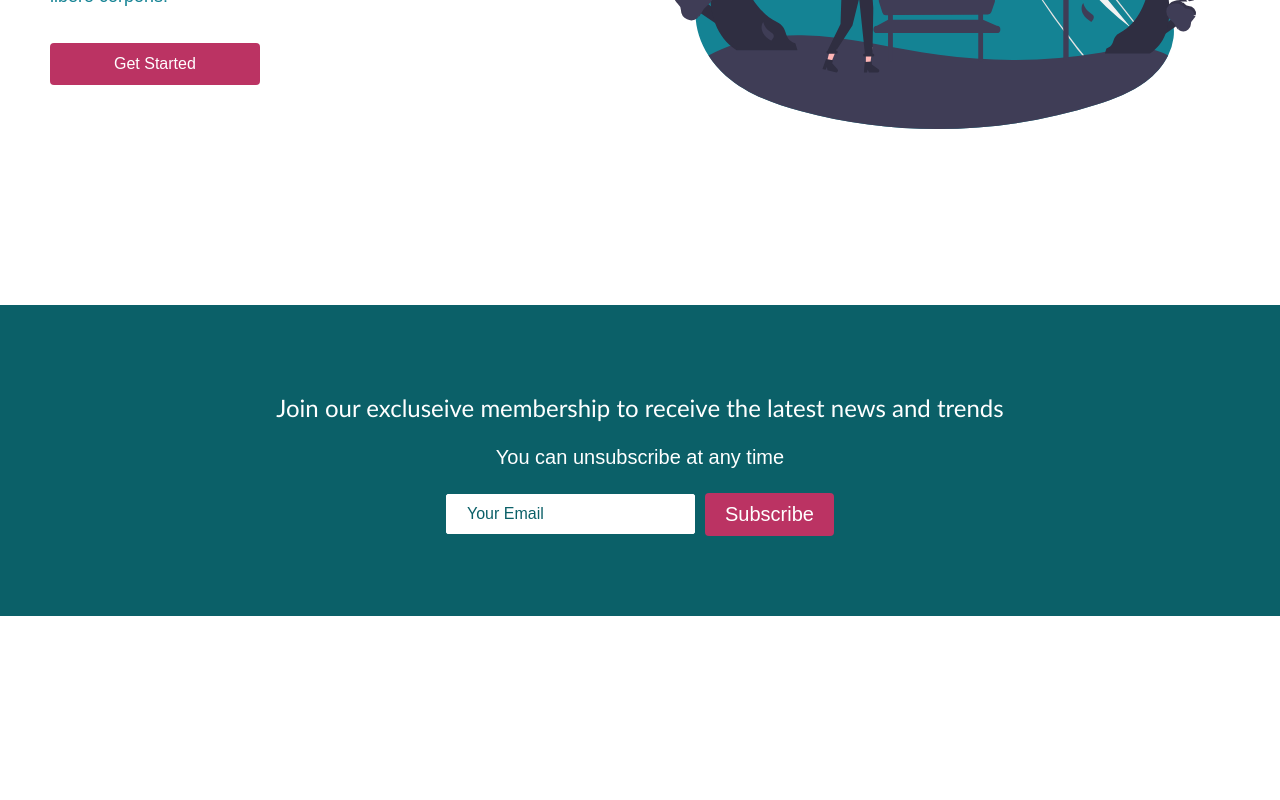
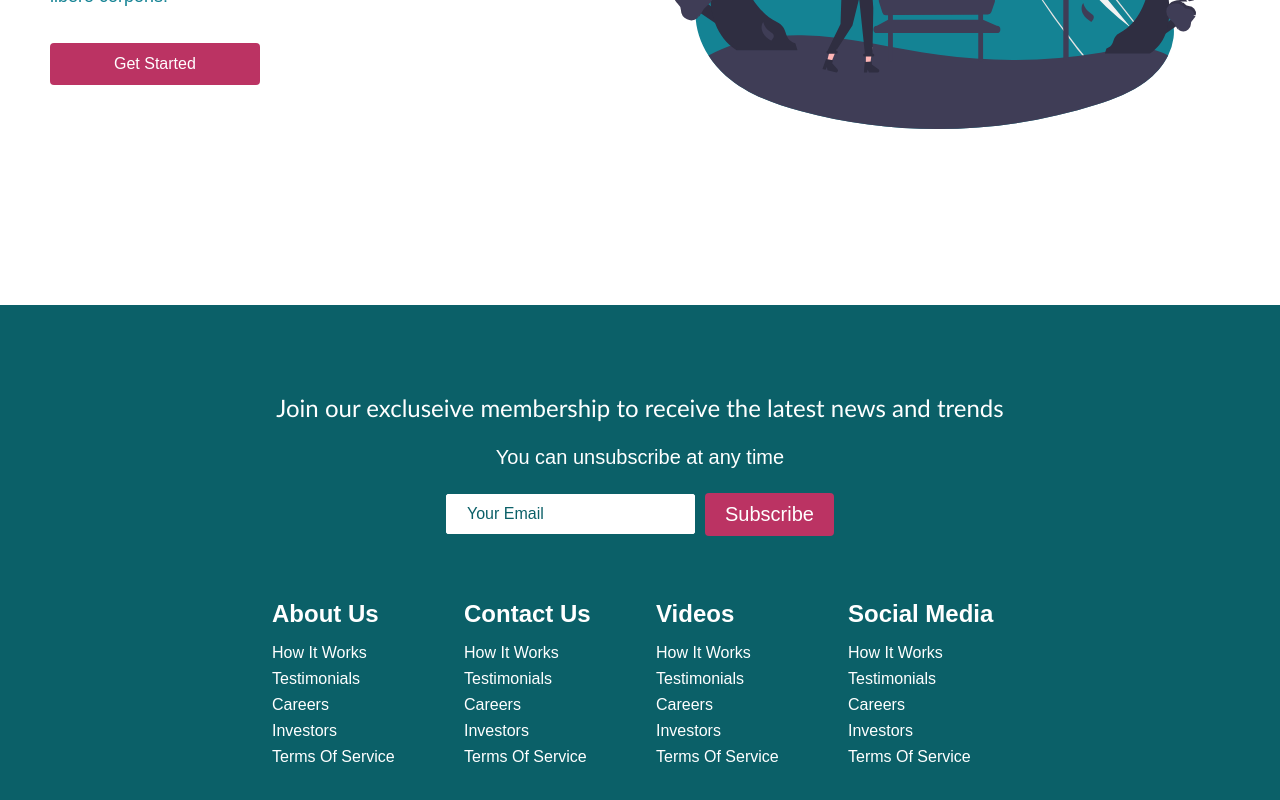
Before and after one commit to nfragiskatos/react-website-with-styled-components, a React (Create React App) app: page / in a window 1280 px wide. Shown: the part 2811-3611 px from the top of the page. Before the commit the page ends 3427 px from the top, so only its background shows below. Built offline with nearby package versions, Linux system fonts and the light colour scheme.

Commit message:
- initial implementation of a link section in footer

```diff
--- a/src/components/Footer/Footer.js
+++ b/src/components/Footer/Footer.js
@@ -3,6 +3,11 @@
 import {
   FooterContainer,
   FooterDescription,
+  FooterLink,
+  FooterLinksContainer,
+  FooterLinksItems,
+  FooterLinksWrapper,
+  FooterLinkTitle,
   FooterSubHeading,
   FooterSubText,
   Form,
@@ -22,6 +27,42 @@
           <Button fontBig>Subscribe</Button>
         </Form>
       </FooterDescription>
+      <FooterLinksContainer>
+        <FooterLinksWrapper>
+          <FooterLinksItems>
+            <FooterLinkTitle>about us</FooterLinkTitle>
+            <FooterLink to="/sign-up">how it works</FooterLink>
+            <FooterLink to="/">testimonials</FooterLink>
+            <FooterLink to="/">careers</FooterLink>
+            <FooterLink to="/">investors</FooterLink>
+            <FooterLink to="/">terms of service</FooterLink>
+          </FooterLinksItems>
+          <FooterLinksItems>
+            <FooterLinkTitle>contact us</FooterLinkTitle>
+            <FooterLink to="/sign-up">how it works</FooterLink>
+            <FooterLink to="/">testimonials</FooterLink>
+            <FooterLink to="/">careers</FooterLink>
+            <FooterLink to="/">investors</FooterLink>
+            <FooterLink to="/">terms of service</FooterLink>
+          </FooterLinksItems>
+          <FooterLinksItems>
+            <FooterLinkTitle>videos</FooterLinkTitle>
+            <FooterLink to="/sign-up">how it works</FooterLink>
+            <FooterLink to="/">testimonials</FooterLink>
+            <FooterLink to="/">careers</FooterLink>
+            <FooterLink to="/">investors</FooterLink>
+            <FooterLink to="/">terms of service</FooterLink>
+          </FooterLinksItems>
+          <FooterLinksItems>
+            <FooterLinkTitle>social media</FooterLinkTitle>
+            <FooterLink to="/sign-up">how it works</FooterLink>
+            <FooterLink to="/">testimonials</FooterLink>
+            <FooterLink to="/">careers</FooterLink>
+            <FooterLink to="/">investors</FooterLink>
+            <FooterLink to="/">terms of service</FooterLink>
+          </FooterLinksItems>
+        </FooterLinksWrapper>
+      </FooterLinksContainer>
     </FooterContainer>
   );
 };
--- a/src/components/Footer/Footer.styles.js
+++ b/src/components/Footer/Footer.styles.js
@@ -1,3 +1,4 @@
+import { Link } from "react-router-dom";
 import styled from "styled-components";
 
 export const FooterContainer = styled.div`
@@ -61,3 +62,55 @@
     margin: 0 0 16px 0;
   }
 `;
+
+export const FooterLinksContainer = styled.div`
+  width: 100%;
+  max-width: 1000px;
+  display: flex;
+  justify-content: center;
+
+  @media screen and (max-width: 820px) {
+    padding-top: 32px;
+  }
+`;
+
+export const FooterLinksWrapper = styled.div`
+  display: flex;
+
+  @media screen and (max-width: 820px) {
+    flex-direction: column;
+  }
+`;
+
+export const FooterLinksItems = styled.div`
+  display: flex;
+  flex-direction: column;
+  align-items: flex-start;
+  margin: 16px;
+  text-align: left;
+  width: 160px;
+  text-transform: capitalize;
+  box-sizing: border-box;
+  color: ${({ theme }) => theme.palette.secondary.main};
+
+  @media screen and (max-width: 420px) {
+    margin: 0;
+    padding: 10px;
+    width: 100%;
+  }
+`;
+
+export const FooterLinkTitle = styled.h2`
+  margin-bottom: 16px;
+`;
+
+export const FooterLink = styled(Link)`
+  color: ${({ theme }) => theme.palette.secondary.main};
+  text-decoration: none;
+  margin-bottom: 0.5rem;
+
+  &:hover {
+    color: ${({ theme }) => theme.palette.accent.light};
+    transition: 0.3s ease-out;
+  }
+`;
```
